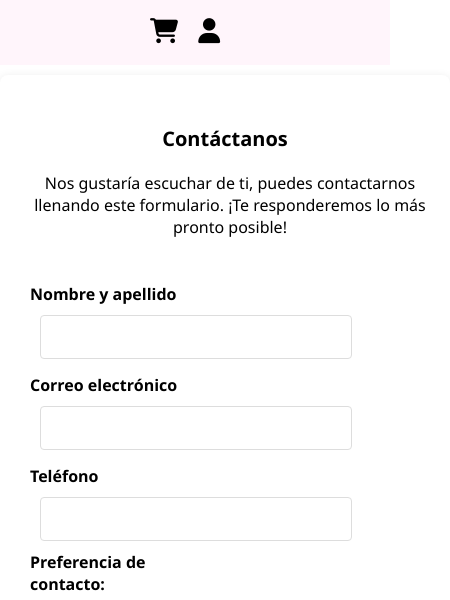
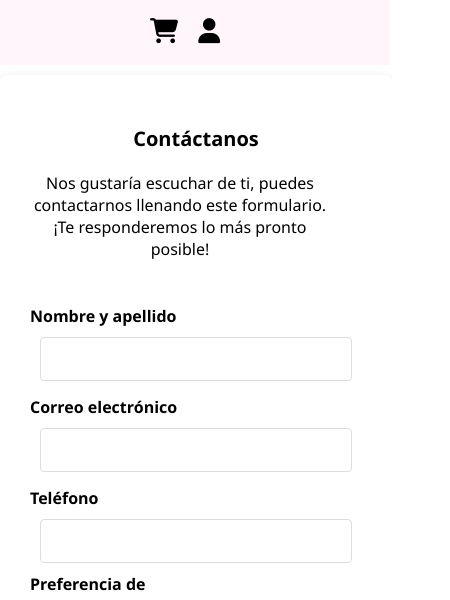
Before and after one commit to DenisseDelaCruz12/Ayling-Skin-Sense-Website, a plain HTML site: page contacto.html in a window 390 px wide. Shown: the part 135-735 px from the top of the page, 450 px wide, since content can reach past the window. Drawn offline with Linux system fonts and the light colour scheme.

Commit message:
Se corrigio el contenedor del formulario

```diff
--- a/css/contacto.css
+++ b/css/contacto.css
@@ -565,6 +565,8 @@ a:hover{
 
 @media screen and (max-width: 390px){
 
+
+
     .logo{
         padding-left: 20px;
         height: 60px;
@@ -612,7 +614,6 @@ a:hover{
 
     .container {
         max-width: 390px;
-        width: 90%;
         max-height: 800px;
         background-color: #fff;
     }
@@ -621,6 +622,7 @@ a:hover{
     form{
         display: flex;
         flex-direction: column;
+        max-width: 390px;
     }
 
     .form-group {
@@ -635,13 +637,20 @@ a:hover{
     }
 
 
+    .text{
+        width: 300px;
+
+        text-align: center;
+    }
+
+
     input[type="text"],
     input[type="email"],
     input[type="tel"],
     textarea {
     flex: 1;
     min-width: 290px;
-    padding: 10px;
+
     border: 1px solid #ddd;
     border-radius: 4px;
     font-size: 16px;
```
